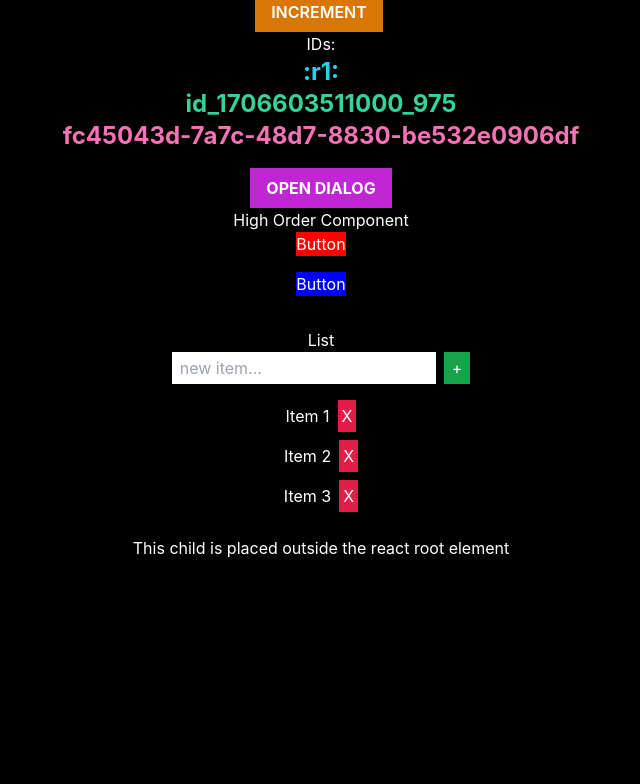
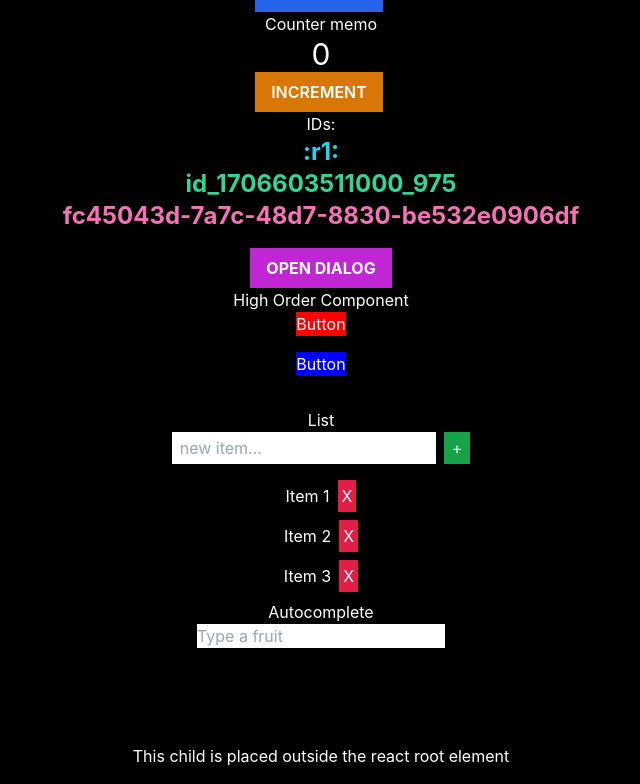
Before and after one commit to emanuelefavero/react-essentials, a React (Vite) app: page / in a window 1280 px wide. Shown: the part 1060-1844 px from the top of the page, without its empty margins (319-959 px from the left). Before the commit the page ends 1636 px from the top, so only its background shows below. Built offline with nearby package versions, Linux system fonts and the light colour scheme.

Commit message:
add autocomplete

```diff
--- a/src/App.tsx
+++ b/src/App.tsx
@@ -19,6 +19,7 @@ import Dialog from './components/Dialog'
 import HOC from './components/HOC'
 import Portal from './components/Portal'
 import List from './components/List'
+import Autocomplete from './components/Autocomplete'
 
 function App() {
   // Custom hooks
@@ -30,6 +31,9 @@ function App() {
   }
 
   return (
+    <>
+      <header className='pt-20'></header>
+
       <main
         className='w-full h-full flex
     justify-center items-center flex-col'
@@ -106,7 +110,13 @@ function App() {
 
         {/* List */}
         <List />
+
+        {/* Autocomplete */}
+        <Autocomplete />
       </main>
+
+      <footer className='pb-20'></footer>
+    </>
   )
 }
 
--- /dev/null
+++ b/src/components/Autocomplete.tsx
@@ -0,0 +1,54 @@
+import React, { useState } from 'react'
+
+export default function Autocomplete() {
+  const [query, setQuery] = useState('')
+  const [suggestions, setSuggestions] = useState<string[]>([])
+
+  const fetchSuggestions = (query: string) => {
+    if (query === '') return []
+
+    const suggestions = ['apple', 'banana', 'cherry', 'date', 'fig', 'grape']
+
+    return suggestions.filter((suggestion) => {
+      return suggestion.toLowerCase().startsWith(query.toLowerCase())
+    })
+  }
+
+  const handleChange = (event: React.ChangeEvent<HTMLInputElement>) => {
+    const { value } = event.target
+    setQuery(value)
+    const newSuggestions = fetchSuggestions(value)
+    setSuggestions(newSuggestions)
+  }
+
+  const handleSelect = (value: string) => {
+    setQuery(value)
+    setSuggestions([])
+  }
+
+  return (
+    <>
+      <h2>Autocomplete</h2>
+
+      <input
+        className='text-slate-600 focus:ring-4 focus:ring-indigo-500 focus:outline-none'
+        type='text'
+        value={query}
+        onChange={handleChange}
+        placeholder='Type a fruit'
+      />
+
+      <ul>
+        {suggestions.map((suggestion, index) => (
+          <li
+            className='text-white text-2xl'
+            key={index}
+            onClick={() => handleSelect(suggestion)}
+          >
+            {suggestion}
+          </li>
+        ))}
+      </ul>
+    </>
+  )
+}
```
Lines whose indentation alone changed are shown as unchanged.
